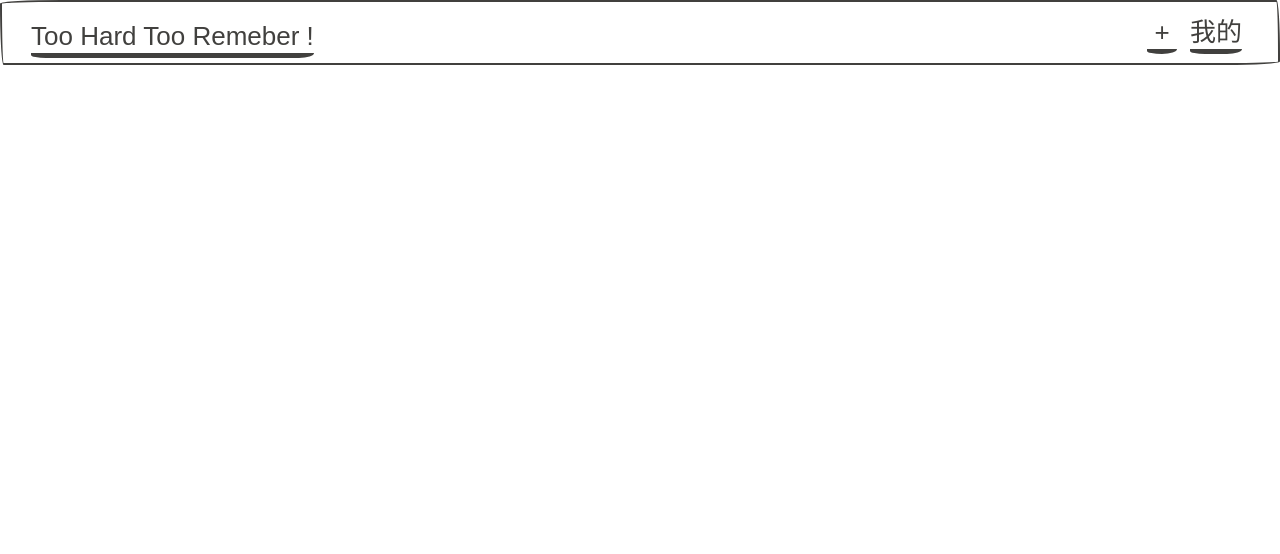
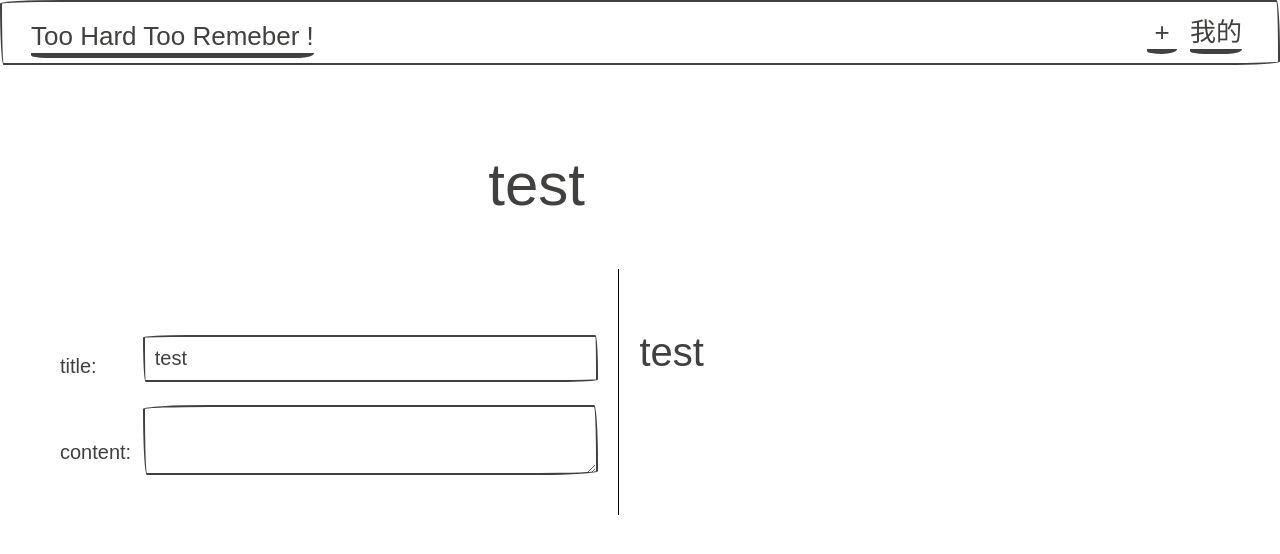
Before and after one commit to vernvern/thtr, a React (Create React App) app in the folder front-end/: page /page/detail/1 in a window 1280 px wide. Shown: the top 554 px of the page. Built offline with nearby package versions, Linux system fonts and the light colour scheme; sample sign-in values are in the browser's storage; a web font is replaced by a local one.

Commit message:
:sparkles: front-end:page detail  viewdemo

```diff
--- a/front-end/src/Views/App.js
+++ b/front-end/src/Views/App.js
@@ -4,6 +4,7 @@ import { Route } from 'react-router-dom';
 import Nav from './Nav';
 import AddWord from './AddWord';
 import WordList from './WordList';
+import WordDetail from './WordDetail';
 
 import '../Css/index.css';
 
@@ -26,6 +27,7 @@ class App extends Component {
                 <Route exact path='/' component={WordList} />
                 <Route exact path='/home' component={WordList} />
                 <Route exact path='/page/add' component={AddWord} />
+                <Route path='/page/detail/:word_id' component={WordDetail} />
               </div>
             </div>
           </div>
--- /dev/null
+++ b/front-end/src/Views/WordDetail.js
@@ -0,0 +1,75 @@
+import React, { Component } from 'react';
+
+import ReactMarkdown from "react-markdown";
+
+
+const text_center = {
+  'textAlign': 'center',
+}
+
+const TextStyle = {
+  width: 260,
+  overflowX: 'visible',
+  overflowY: 'visible'
+}
+
+const VerticalLineStyle = {
+  content: '',
+  height: '100%',
+  display: 'inline-block',
+  verticalAlign: 'middle',
+  borderRight: '1px solid black',
+}
+
+export default class WordDetail extends Component {
+  constructor(props){
+    super(props);
+    this.state = {
+      title: 'test',
+      content: '',
+    }
+    this.titleChange = this.titleChange.bind(this);
+    this.contentChange = this.contentChange.bind(this);
+ }
+
+  titleChange(event){
+    this.setState({title: event.target.value});
+  }
+
+  contentChange(event){
+    this.setState({content: event.target.value});
+  }
+
+  render() {
+    const word_id = this.props.match.params.word_id;
+    return (
+      <div>
+        <div className="text-center" style={text_center}>
+        <h2>test</h2>
+        </div>
+        <div className='row'>
+          <div className='col sm-1 col-1'>
+            <br />
+            <br />
+            <p>title:</p>
+            <br />
+            <p>content:</p>
+          </div>
+          <div className='col sm-6 col-6' style={VerticalLineStyle}>
+            <br />
+            <br />
+            <div className="form-group">
+              <input id='titleInput' className='input-block' type="text" placeholder="" id="title" value={this.state.title} onChange={this.titleChange} />
+              <br />
+              <textarea id='contentTextarea' className='input-block' value={this.state.content} onChange={this.contentChange}/>
+            </div>
+          </div>
+          <div className='col sm-5 col-5'>
+            <ReactMarkdown source={ '### ' + this.state.title + '\n' +  this.state.content} />
+          </div>
+        </div>
+      </div>
+    );
+  }
+
+}
```
